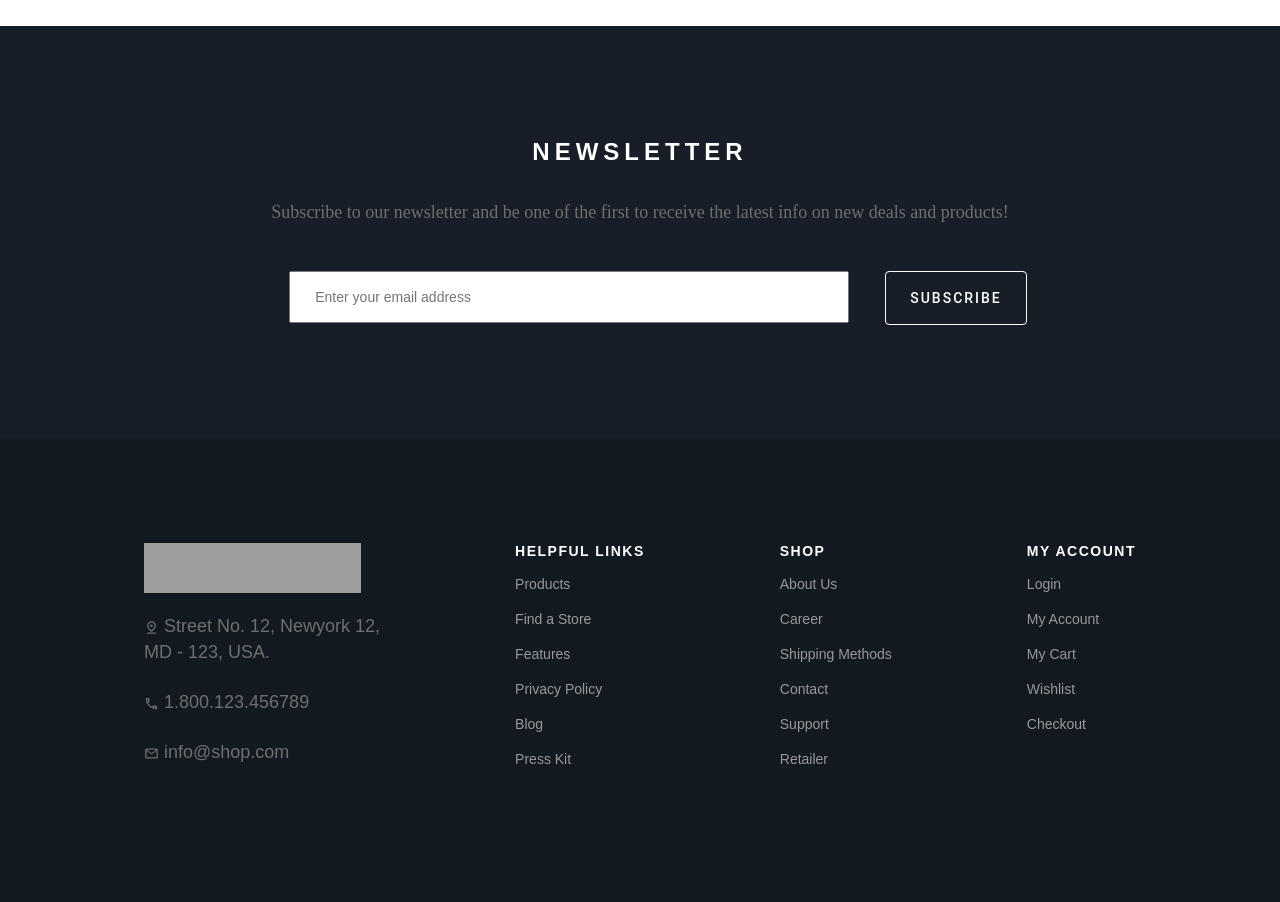
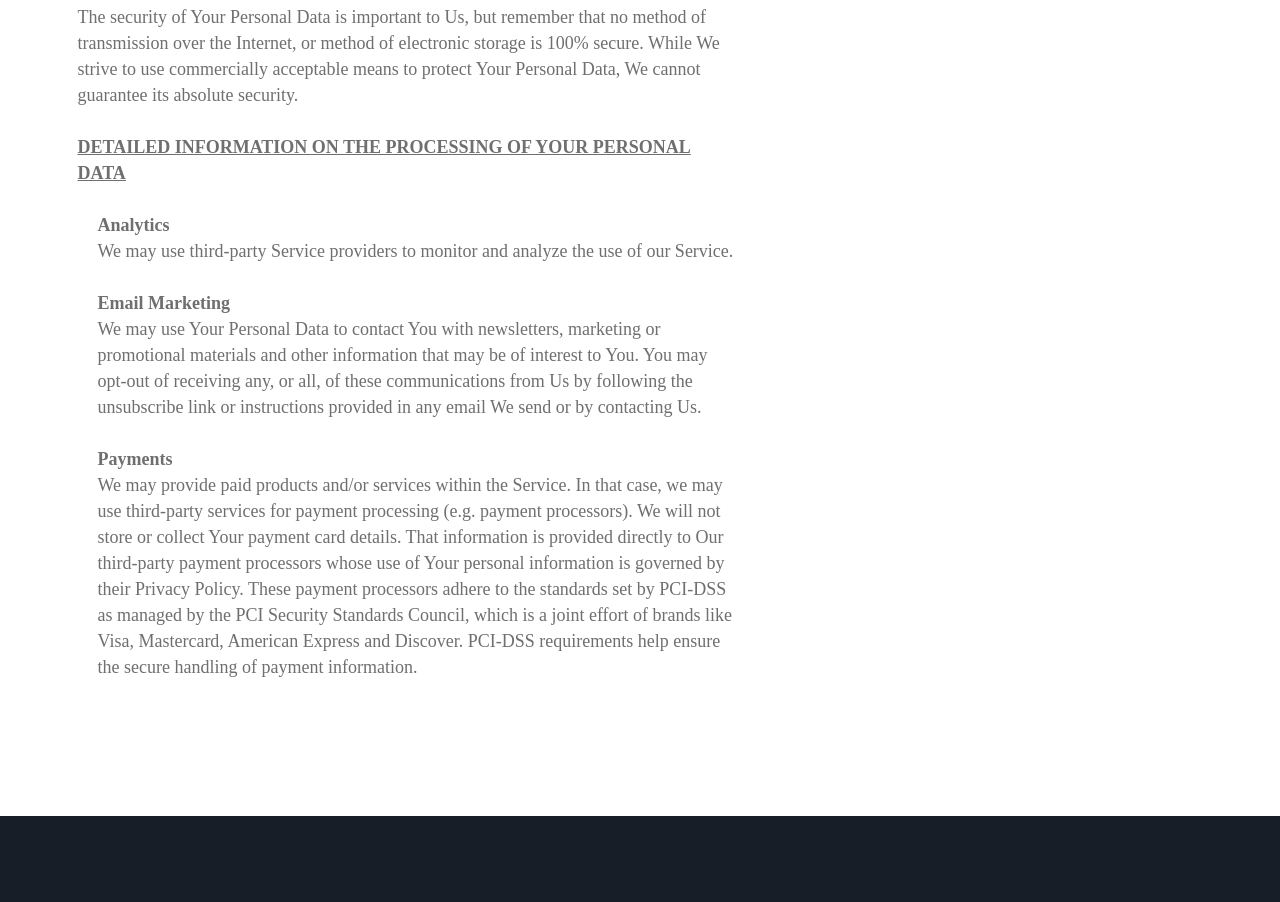
Before and after one commit to YagneshP/riipen_project, a Next.js app: page /privacypolicy in a window 1280 px wide. Shown: the part 6900-7802 px from the top of the page. Built offline with nearby package versions, Linux system fonts and the light colour scheme; no server answers; grey boxes are pictures that could not be loaded.

Commit message:
additional policies added

```diff
--- a/components/Contact/index.js
+++ b/components/Contact/index.js
@@ -18,7 +18,7 @@ const Contact = () => {
     loader.load().then(() => {
       map = new google.maps.Map(googlemap.current, {
         center: { lat: 43.65189, lng: -79.381706 },
-        zoom: 8,
+        zoom: 16,
       });
     });
   });
--- a/components/PrivacyPolicy/index.js
+++ b/components/PrivacyPolicy/index.js
@@ -415,22 +415,77 @@ const PrivacyPolicy = () => {
                         <ul>
                           <li> - Comply with a legal obligation </li>
                           <li>
-
                             - Protect and defend the rights or property of the
                             Company
                           </li>
                           <li>
-
                             - Prevent or investigate possible wrongdoing in
                             connection with the Service
                           </li>
                           <li>
-
-                            - Protect the personal safety of Users of the Service
-                            or the public
+                            - Protect the personal safety of Users of the
+                            Service or the public
                           </li>
                           <li> - Protect against legal liability </li>
                         </ul>
+                        <br />
+                        <div className="title">
+                          Security of Your Personal Data
+                        </div>
+                        <br />
+                        The security of Your Personal Data is important to Us,
+                        but remember that no method of transmission over the
+                        Internet, or method of electronic storage is 100%
+                        secure. While We strive to use commercially acceptable
+                        means to protect Your Personal Data, We cannot guarantee
+                        its absolute security.
+                        <br />
+                        <br />
+                        <div className="title">
+                          Detailed Information on the Processing of Your
+                          Personal Data
+                        </div>
+                        <br />
+                        <ul className="column">
+                          <li>
+                            <div className="bold">Analytics</div>We may use
+                            third-party Service providers to monitor and analyze
+                            the use of our Service.
+                          </li>
+                          <br />
+                          <li>
+                            <div className="bold">Email Marketing</div>
+                            We may use Your Personal Data to contact You with
+                            newsletters, marketing or promotional materials and
+                            other information that may be of interest to You.
+                            You may opt-out of receiving any, or all, of these
+                            communications from Us by following the unsubscribe
+                            link or instructions provided in any email We send
+                            or by contacting Us.
+                          </li>
+                          <br />
+                          <li>
+                            <div className="bold">Payments</div>
+                            We may provide paid products and/or services within
+                            the Service. In that case, we may use third-party
+                            services for payment processing (e.g. payment
+                            processors). We will not store or collect Your
+                            payment card details. That information is provided
+                            directly to Our third-party payment processors whose
+                            use of Your personal information is governed by
+                            their Privacy Policy. These payment processors
+                            adhere to the standards set by PCI-DSS as managed by
+                            the PCI Security Standards Council, which is a joint
+                            effort of brands like Visa, Mastercard, American
+                            Express and Discover. PCI-DSS requirements help
+                            ensure the secure handling of payment information.
+                          </li>
+                          <br />
+                          <li>
+                            <div className="bold"></div>
+                          </li>
+                        </ul>
+
                       </p>
                     </div>
                   </div>
```
